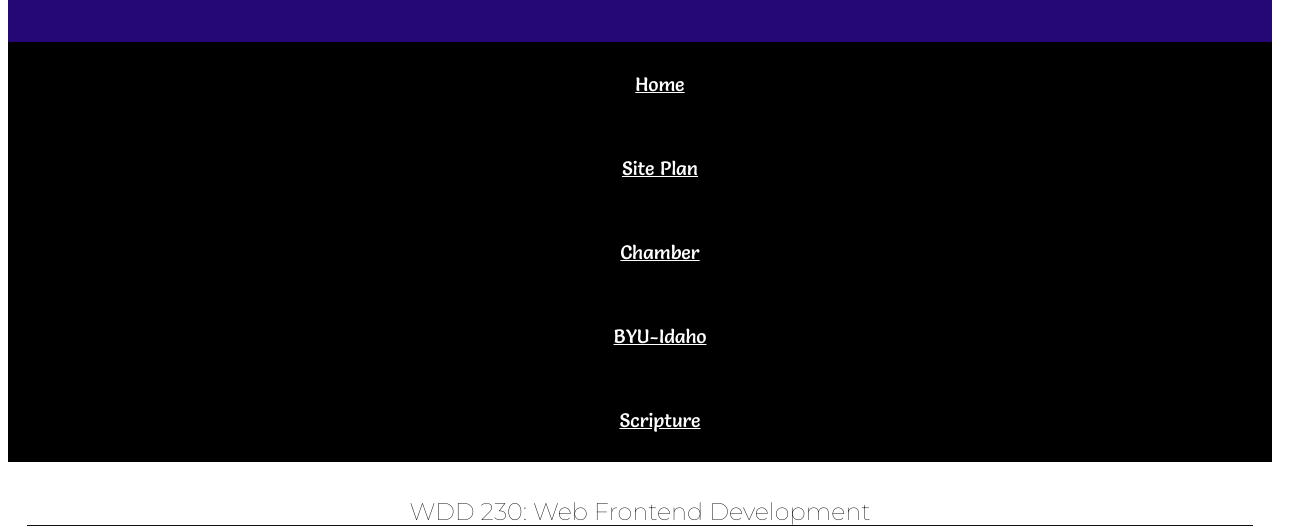
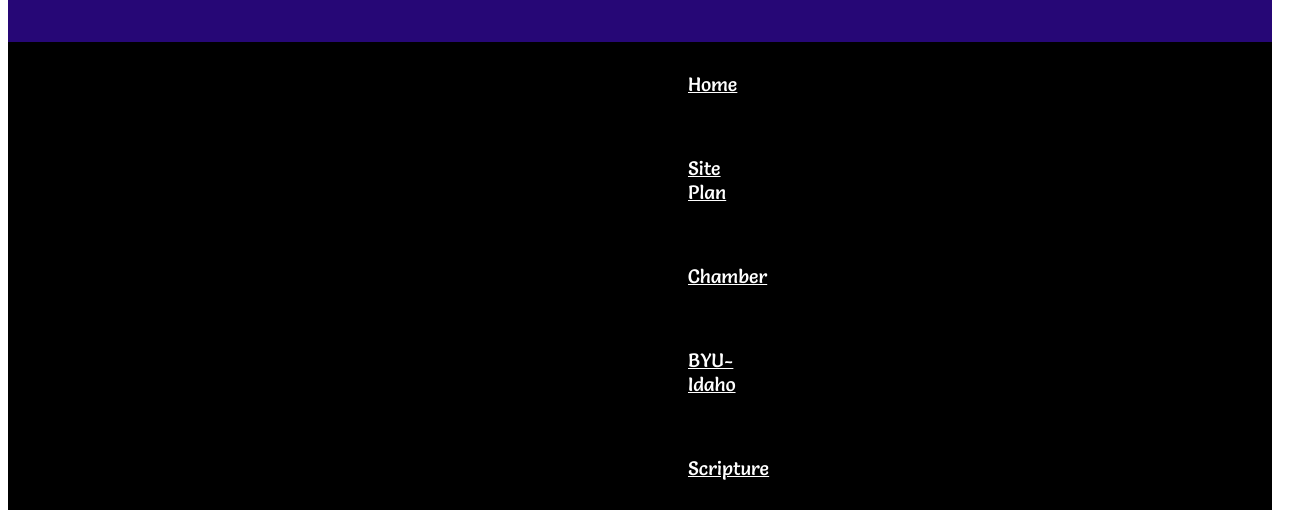
Before and after one commit to dommmy200/wdd230, a plain HTML site: page index.html in a window 1280 px wide. Shown: the part 285-813 px from the top of the page, 1309 px wide, since content can reach past the window. Drawn offline with Linux system fonts and the light colour scheme; files whose address does not match are found by name.

Commit message:
toyed with padding inline on ul

```diff
--- a/styles/base.css
+++ b/styles/base.css
@@ -91,6 +91,7 @@ li > a {
 ul {
   list-style-type: decimal-leading-zero;
   color: rgb(245, 241, 241);
+  padding-inline: 650px;
 }
 .sub-container4 {
   display: flex;
```
Also changed, not shown: images/red-rose.jpeg (added).
